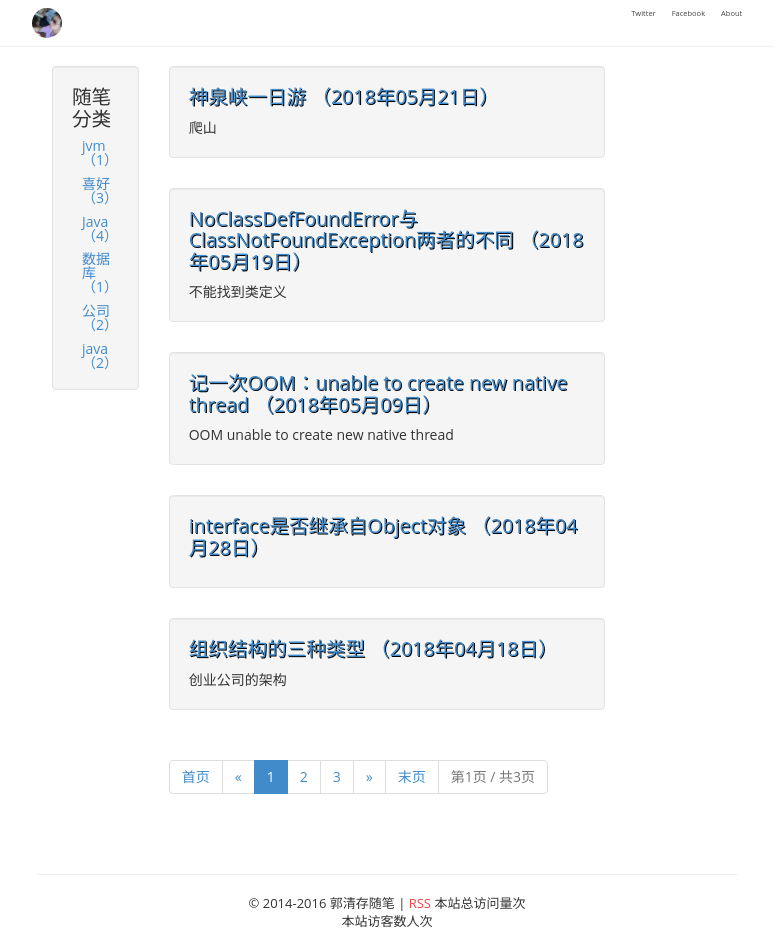
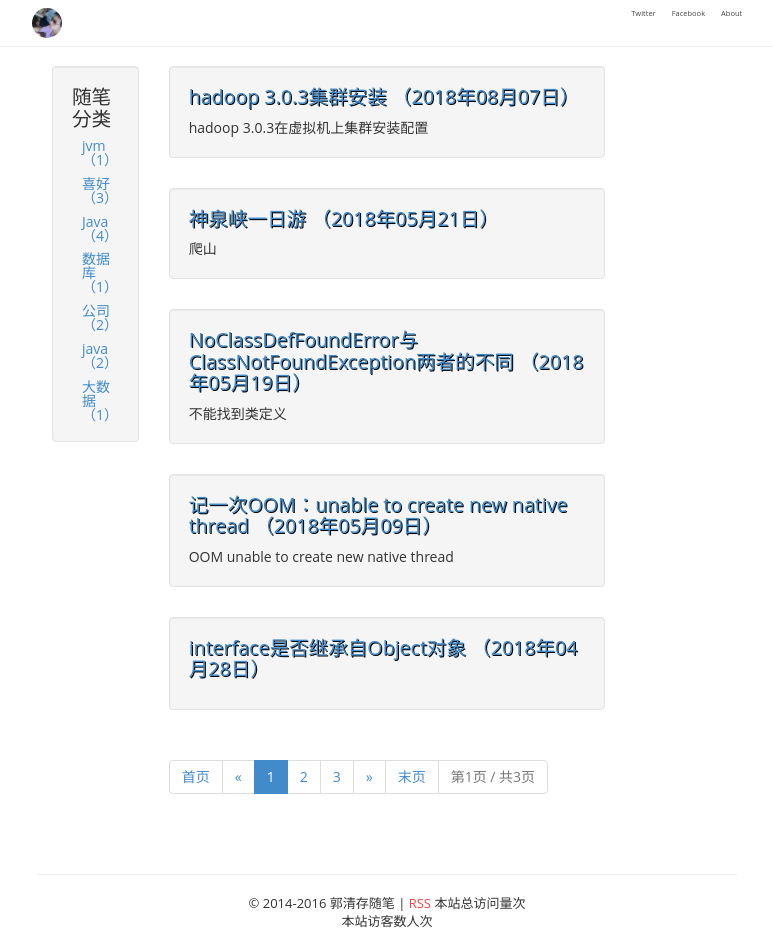
Before and after one commit to guoqingcun/guoqingcun.github.io, a Jekyll site: the page built from article/index.html, in a window 1280 px wide. Shown: the whole page, without its empty margins (253-1026 px from the left). Built offline with Jekyll 4.4.1, drawn with Linux system fonts in a browser that asks for light colours; the list of posts is cut into pages by our own code; comment, search, counter and statistics services are not loaded; some of the changed lines change nothing that is shown.

Commit message:
安装hadoop集群

````diff
--- a/_layouts/article-detail.html
+++ b/_layouts/article-detail.html
@@ -37,9 +37,12 @@
 
 
     <link href="{{ site.baseurl }}/css/syntax.css" rel="stylesheet" type="text/css">
+	<!--
     <script src="{{ site.baseurl }}/js/jquery.min.js"></script>
     <script src="{{ site.baseurl }}/js/bootstrap.min.js"></script>
+
     <script src="{{ site.baseurl }}/js/docs.min.js"></script>
+	-->
 	<!--访问量统计js-->
     <script async src="//dn-lbstatics.qbox.me/busuanzi/2.3/busuanzi.pure.mini.js"></script>
 </head>
--- /dev/null
+++ b/_posts/2018-08-07-bigdata-hadoop-cluster-setup.markdown
@@ -0,0 +1,309 @@
+---
+layout: article-detail
+title:  "hadoop 3.0.3集群安装"
+author: "郭清存"
+date:   2018-08-07 20:06:17 +0800
+categories: 大数据
+location:
+description: "hadoop 3.0.3在虚拟机上集群安装配置"
+---
+---
+
+### 环境
+linux：CentOS 7
+sun java version "1.8.0_144"
+安装ssh，并设置免密
+hadoop-3.0.3.tar.gz
+用户root
+虚拟机 : VMware
+- 192.168.1.135 master
+- 192.168.1.120 slave1
+- 192.168.1.182 slave2
+
+
+
+**为本台机子命名**
+
+> vim /etc/hostname
+
+
+如图:
+<div>
+<img src="/images/bigdata/hadoop/cluster-setup/1.jpg" title=""/>
+</div>
+
+**配置三台机子的hosts**
+
+> vim /etc/hosts
+
+如图:
+<div align="center">
+<img src="/images/bigdata/hadoop/cluster-setup/2.jpg" title=""/>
+</div>
+
+注意：注释掉127.0.0.0,::1 localhost
+
+如上操作后，reboot三台机子
+
+### 配置本台机子ssh
+
+root用户登录后，如下操作
+> ssh-keygen -t rsa -P ''
+> 描述:生成无密码的公钥/私钥对,生成的文件在当前用户的.ssh目录下
+
+如图
+<div align="center">
+<img src="/images/bigdata/hadoop/cluster-setup/3.jpg" title=""/>
+</div>
+
+
+接下来将公钥添加到authorzied_keys文件里
+> cat /root/.ssh/id_rsa.pub > /root/.ssh/authorized_keys
+<div align="center">
+<img src="/images/bigdata/hadoop/cluster-setup/4.jpg" title=""/>
+</div>
+把authorzied_keys复制到其它两台slave机子中
+> scp authorzied_keys slave1:/root/.ssh/authorzied_keys
+> scp authorzied_keys slave1:/root/.ssh/authorzied_keys
+
+第一次slave1和slave2使用scp时,会出现如下字样.
+> Are you sure you want to continue connecting(yes/no)?
+输入yes,以示确定。回车。以后就可以快速无需密码连接。
+
+
+### 三台机子上安装sun java version "1.8.0_144"
+> 安装过程略.
+
+> 安装目录:/export/java/jdk1.8.0_144
+
+**配置profile:vim /etc/profile**
+>
+#oracle jdk start
+export JAVA_HOME=/export/java/jdk1.8.0_144
+export JRE_HOME=${JAVA_HOME}/jre
+export CLASSPATH=.:${JAVA_HOME}/lib:${JRE_HOME}/lib
+export PATH=${JAVA_HOME}/bin:$PATH
+#oracle jdk end
+
+
+如上配置后,执行:
+> source /etc/profile
+
+### 在master安装hadoop
+
+> 解压:tar -zxvf hadoop-3.0.3.tar.gz
+> 解压目录:/export/hadoop3
+
+### 配置hadoop
+
+三台机子配置profile:vim /etc/profile
+>
+#hadoop start
+export HADOOP_PREFIX=/export/hadoop3
+export PATH=$PATH:$HADOOP_PREFIX/bin
+export PATH=$PATH:$HADOOP_PREFIX/sbin
+#hadoop end
+
+
+如上配置后，执行:
+> source /etc/profile
+
+接下来配置master上的hadoop文件.需要配置如下几个文件
+- hadoop-env.sh
+- core-site.xml
+- hdfs-site.xml
+- mapred-site.xml
+- yarn-site.xml
+- workers
+
+#### hadoop-env.sh
+> vim /export/hadoop3/etc/hadoop/hadoop-env.sh
+
+配置内容:
+>
+export JAVA_HOME=/export/java/jdk1.8.0_144
+export HDFS_NAMENODE_USER=root
+export HDFS_DATANODE_USER=root
+export HDFS_SECONDARYNAMENODE_USER=root
+export YARN_RESOURCEMANAGER_USER=root
+export YARN_NODEMANAGER_USER=root
+
+#### core-site.xml
+> vim /export/hadoop3/etc/hadoop/core-site.xml
+
+配置内容:
+``` xml
+<configuration>
+        <property>
+            <name>fs.defaultFS</name>
+            <value>hdfs://master:9000</value>
+        </property>
+        <!-- 指定hadoop运行时产生文件的存储目录 -->
+        <property>
+            <name>hadoop.tmp.dir</name>
+            <value>/export/hadoop3/tmp</value>
+        </property>
+</configuration>
+```
+
+#### hdfs-site.xml
+> vim /export/hadoop3/etc/hadoop/hdfs-site.xml
+
+配置内容:
+``` xml
+<configuration>
+    <property>
+        <name>dfs.replication</name>
+        <value>2</value>
+    </property>
+    <property>
+        <name>dfs.name.dir</name>
+        <value>/export/hadoop3/hdfs/name</value>
+    </property>
+    <property>
+        <name>dfs.data.dir</name>
+        <value>/export/hadoop3/hdfs/data</value>
+    </property>
+</configuration>
+```
+#### mapred-site.xml
+> vim /export/hadoop3/etc/hadoop/mapred-site.xml
+
+配置内容:
+``` xml
+<configuration>
+   <property>
+        <name>mapred.job.tracker</name>
+        <value>http://master:9001</value>
+    </property>
+
+   <property>
+        <name>mapreduce.framework.name</name>
+        <value>yarn</value>
+    </property>
+
+    <property>
+         <name>mapreduce.application.classpath</name>
+         <value>
+             /export/hadoop3/etc/hadoop,
+             /export/hadoop3/share/hadoop/common/*,
+             /export/hadoop3/share/hadoop/common/lib/*,
+             /export/hadoop3/share/hadoop/hdfs/*,
+             /export/hadoop3/share/hadoop/hdfs/lib/*,
+             /export/hadoop3/share/hadoop/mapreduce/*,
+             /export/hadoop3/share/hadoop/mapreduce/lib/*,
+             /export/hadoop3/share/hadoop/yarn/*,
+             /export/hadoop3/share/hadoop/yarn/lib/*
+         </value>
+    </property>
+
+</configuration>
+```
+#### yarn-site.xml
+> vim /export/hadoop3/etc/hadoop/yarn-site.xml
+
+配置内容:
+``` xml
+<configuration>
+
+<!-- Site specific YARN configuration properties -->
+
+     <property>
+          <name>yarn.nodemanager.aux-services</name>
+          <value>mapreduce_shuffle</value>
+     </property>
+     <property>
+           <name>yarn.resourcemanager.address</name>
+           <value>master:8032</value>
+     </property>
+     <property>
+          <name>yarn.resourcemanager.scheduler.address</name>
+          <value>master:8030</value>
+      </property>
+     <property>
+         <name>yarn.resourcemanager.resource-tracker.address</name>
+         <value>master:8031</value>
+     </property>
+     <property>
+         <name>yarn.resourcemanager.admin.address</name>
+         <value>master:8033</value>
+     </property>
+     <property>
+         <name>yarn.resourcemanager.webapp.address</name>
+         <value>master:8088</value>
+     </property>
+
+</configuration>
+```
+#### workers
+> vim /export/hadoop3/etc/hadoop/workers
+
+配置内容:
+``` xml
+slave1
+slave2
+```
+
+#### 同步master上的hadoop环境
+>
+scp /export/hadoop3 slave1:/export/
+scp /export/hadoop3 slave2:/export/
+
+等上述命令执行完后，hadoop的环境就完安装和配置完成
+
+### 格式化namenode
+在启动hadoop前，先要格式化namenode
+> hadoop namenode -format
+
+### 启动hadoop
+> start-all.sh
+
+执行上述命令完成后，使用jps命令在三台机子上查看启动的进程.
+```
+master上需要启动如下进程
+	- NameNode
+	- SecondaryNameNode
+	- ResourceManager
+slave1上需要启动如下进程
+	- NodeManager
+	- DataNode
+slave2上需要启动如下进程
+	- NodeManager
+	- DataNode
+```
+如果进程启动无误，到此hadoop集群安装成功
+
+### hadoop上的hello world
+
+创建两个文件,操作如下
+```
+mkdir /export/file
+echo "hello world hello hadoop" > /export/file/file1.txt
+```
+创建hadoop的输入目录且把file1.txt文件上传到此
+```
+hadoop dfs -mkdir /input
+hadoop dfs -put /export/file/file1.txt /input
+```
+环境已经准备OK，那就可以跑第一个应用(单词计数功能)喽.
+```
+hadoop jar /export/hadoop3/share/hadoop/mapreduce/hadoop-mapreduce-examples-3.0.3.jar wordcount hdfs://master:9000/input/file1.txt   hdfs://master:9000/output/
+```
+如果执行命令无误，可以通过如下命令查看输出结果
+```
+hadoop dfs -ls /output/
+```
+输出结果：
+```
+-rw-r--r--   2 root supergroup          0 2018-08-07 17:43 /output/_SUCCESS
+-rw-r--r--   2 root supergroup         42 2018-08-07 17:43 /output/part-r-00000
+```
+查看输出内容
+```
+hadoop dfs -cat /output/part-r-00000
+world   1
+Hello   2
+hadoop  1
+```
+>
+  <small>本文总阅读量<span id="busuanzi_value_page_pv"></span>次</small>
````
Also changed, not shown: images/bigdata/hadoop/cluster-setup/1.jpg (added), images/bigdata/hadoop/cluster-setup/2.jpg (added), images/bigdata/hadoop/cluster-setup/3.jpg (added), images/bigdata/hadoop/cluster-setup/4.jpg (added), 1 other file.
